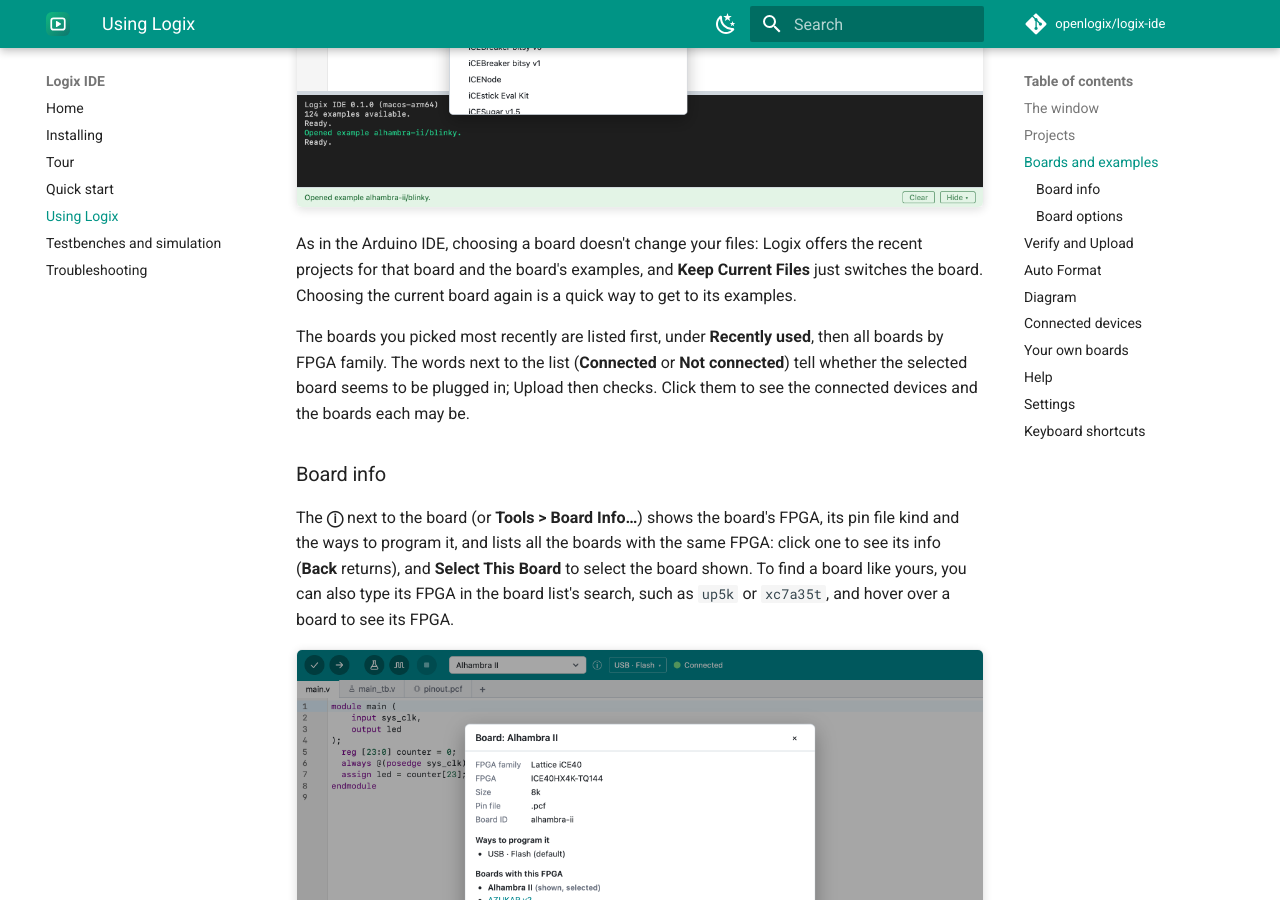
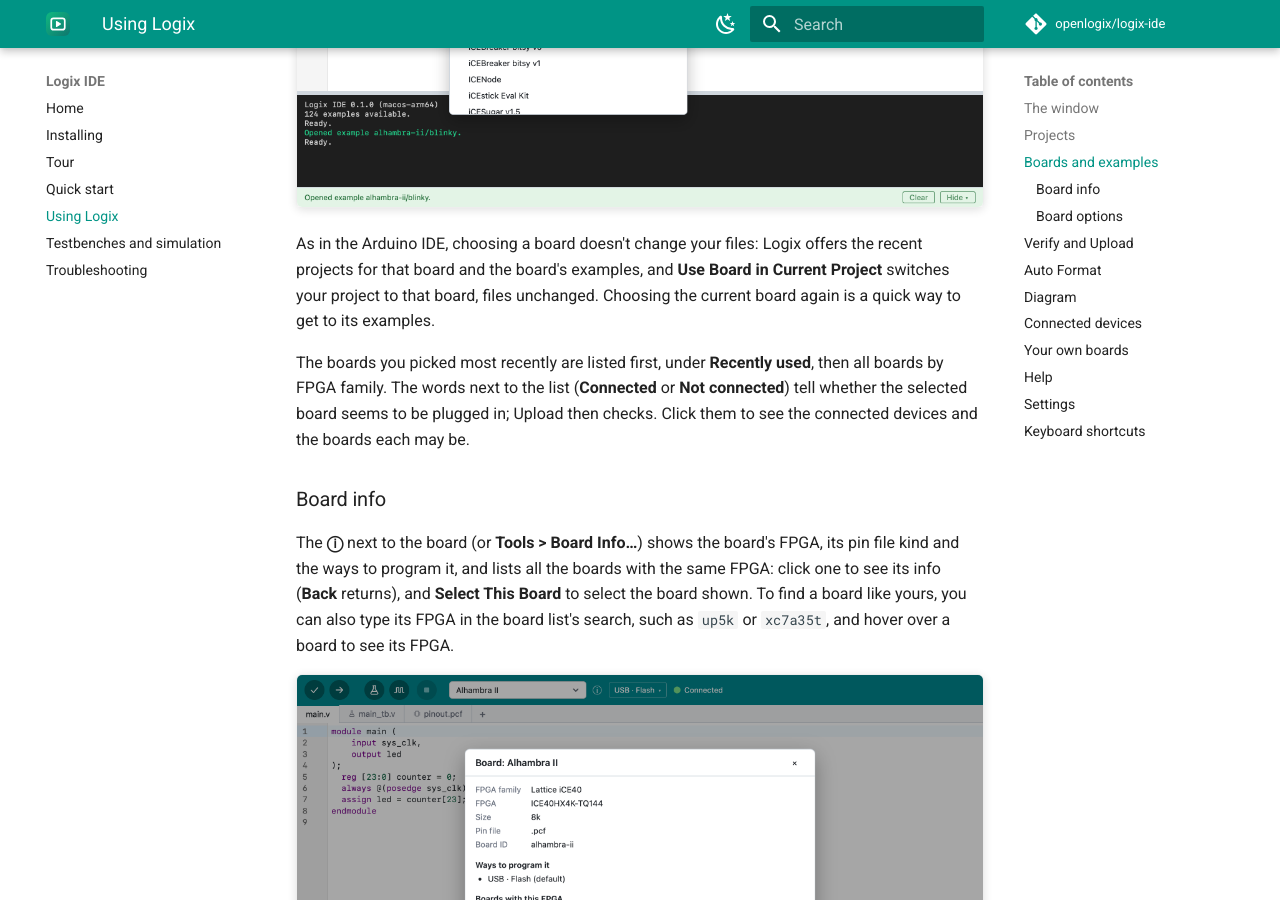
Before and after one commit to openlogix/logix-ide, an MkDocs documentation site: the page built from docs/using-logix.md, in a window 1280 px wide and 900 px high, scrolled down 1969 px. Built offline with MkDocs 1.6.1 and Material for MkDocs 9.7.7, drawn with Linux system fonts in a browser that asks for light colours; comment, search, counter and statistics services are not loaded.

Commit message:
Board change: "Use Board in Current Project" instead of "Keep Current Files"
The choice is about the project, not files (the user's wording). The
user docs say what it does, and the board list screenshot's caption no
longer mentions connected boards.

Co-Authored-By: Claude Opus 5.5 <noreply@anthropic.com>

```diff
--- a/docs/using-logix.md
+++ b/docs/using-logix.md
@@ -78,12 +78,13 @@ Gowin, Xilinx), and type to search. Click a group's name to open or close
 it; the group of the current board opens by itself. The keyboard works
 too.
 
-![The board list: connected boards first, then all boards by FPGA type](images/boards.png)
+![The board list: recently used boards first, then all boards by FPGA type](images/boards.png)
 
 As in the Arduino IDE, choosing a board doesn't change your files: Logix
 offers the recent projects for that board and the board's examples, and
-**Keep Current Files** just switches the board. Choosing the current board again is a quick way to get
-to its examples.
+**Use Board in Current Project** switches your project to that board,
+files unchanged. Choosing the current board again is a quick way to get to
+its examples.
 
 The boards you picked most recently are listed first, under **Recently
 used**, then all boards by FPGA family. The words next to the list
--- a/ui/src/App.svelte
+++ b/ui/src/App.svelte
@@ -407,8 +407,8 @@
 
   /**
    * Toolbar board change. As in the Arduino IDE, it never changes the
-   * files by itself; the board's examples are offered, with "Keep Current
-   * Files" as the default.
+   * files by itself; the board's examples are offered, with "Use Board in
+   * Current Project" as the default.
    */
   function setBoard(id: string) {
     if (!id) return;
--- a/ui/src/lib/ExamplesDialog.svelte
+++ b/ui/src/lib/ExamplesDialog.svelte
@@ -244,7 +244,7 @@
 
     <footer>
       <button class="secondary" onclick={onClose}
-        >{onlyBoard ? "Keep Current Files" : "Cancel"}</button
+        >{onlyBoard ? "Use Board in Current Project" : "Cancel"}</button
       >
       <button class="primary" disabled={!canOpen} onclick={open}
         >Open</button
```
Also changed, not shown: CLAUDE.md (+1 -1 lines), 1 other file.
